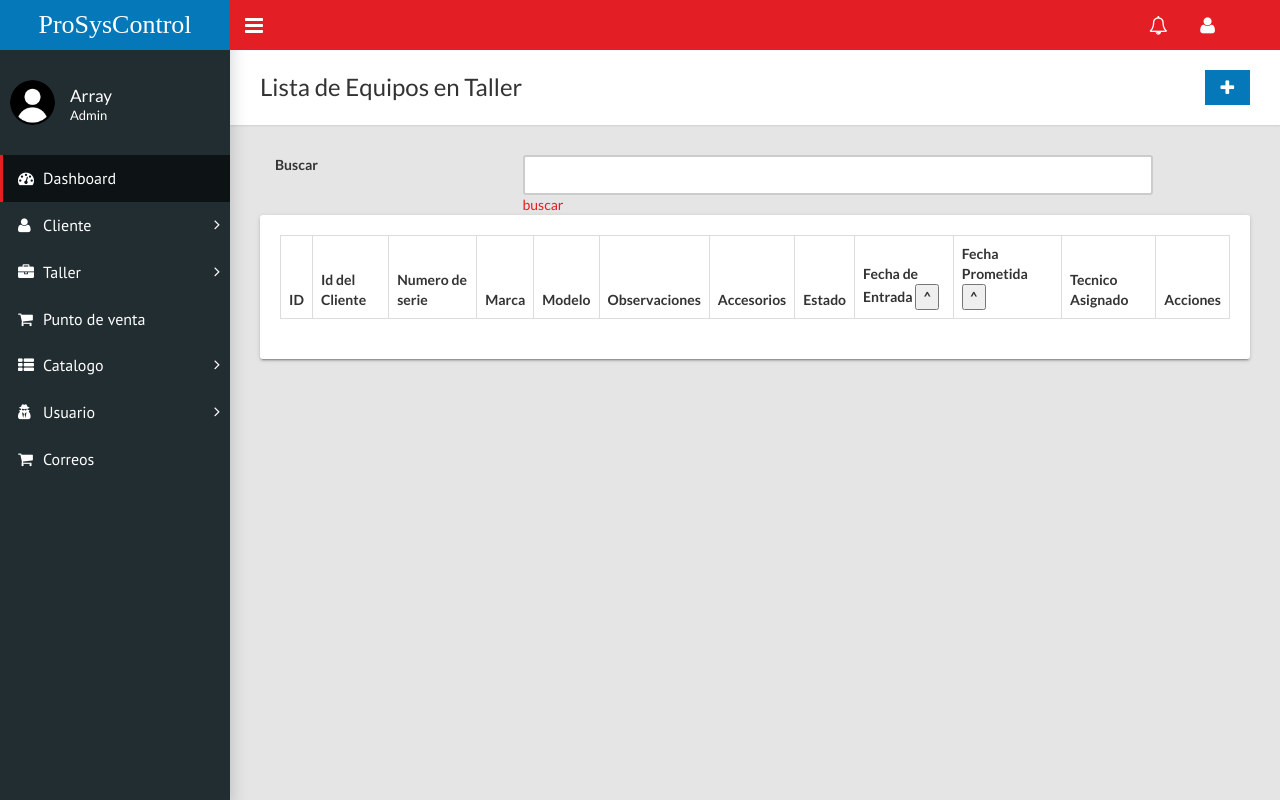
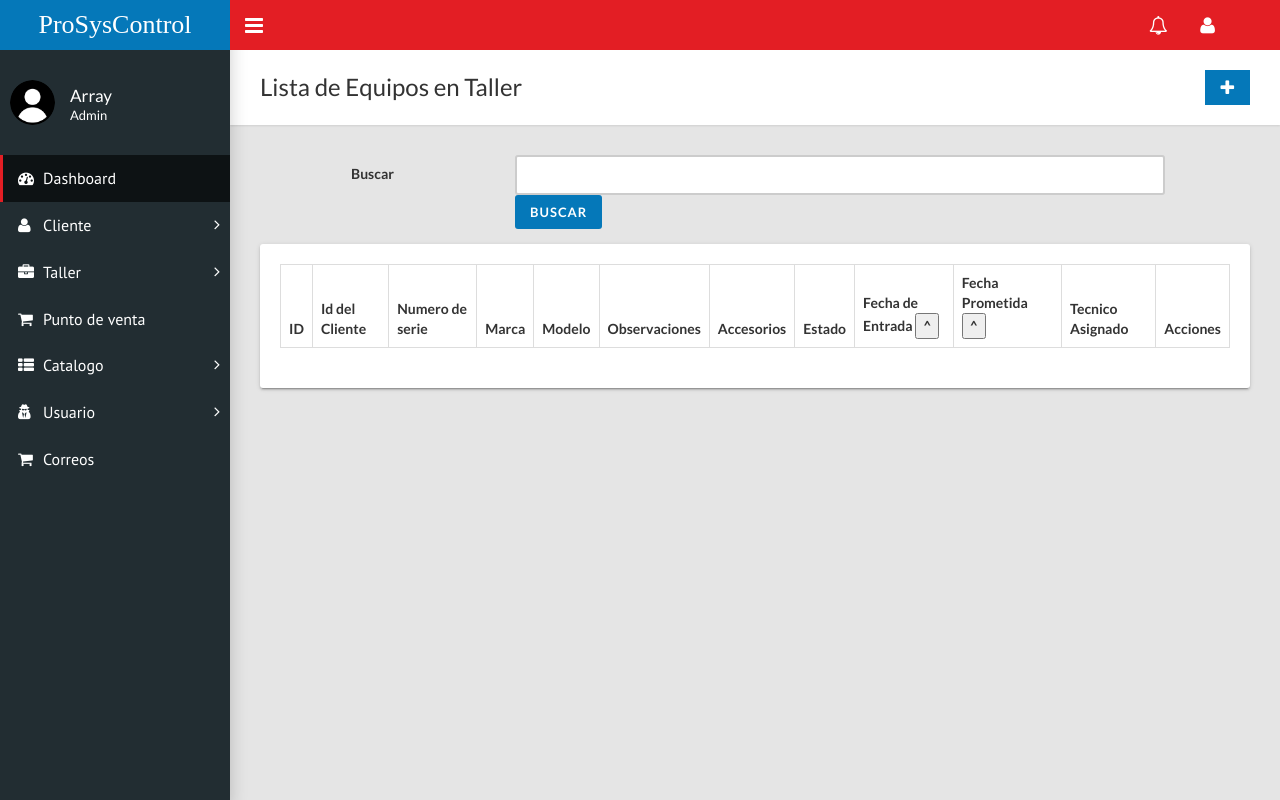
Before and after one commit to Byorsh/ProSysControlv2-2, a PHP site: template vistas/taller/index.php in a window 1280 px wide. Run offline with PHP 8.4, Linux system fonts and the light colour scheme; the template is opened without the code that fills it, so the values that code supplies are empty; a user stored in the database is signed in; some libraries are stand-ins or nearby versions.

Commit message:
Busqueda 1.0 en taller ya funcional
Ya se pueden buscar distintas cosas con una barra la cual esta validada de no estar vacia y respeta la pagina en la que se hizo la busqueda

```diff
--- a/modelos/taller.php
+++ b/modelos/taller.php
@@ -384,9 +384,7 @@ class Taller{
             }
             $consulta = $this->pdo->prepare("SELECT * FROM ordenreparacion ".$where.";");
 
-
-            //$consulta = $this->pdo->prepare("SELECT * FROM `ordenreparacion` WHERE `marca` LIKE '$busqueda';");
-            echo("SELECT * FROM ordenreparacion ".$where.";");
+            //PARA VER COMO SALE LA CONSULTA DESCOMENTAR ESTA LINEA echo("SELECT * FROM ordenreparacion ".$where.";");
             $consulta->execute();
             return $consulta->fetchAll(PDO::FETCH_OBJ);
         }catch(Exception $excepcion){
--- a/vistas/taller/index.php
+++ b/vistas/taller/index.php
@@ -14,17 +14,31 @@
 
 
     <!--aaaaaaaaa -->
+    <form class="form-horizontal" method="POST"
+    <?php
+                      if(isset($_GET['pagina'])){
+                        echo "action='?c=taller&a=BuscaryPaginar&pagina=",$_GET['pagina'],"'";
+                      }
+                      else{
+
+                        echo "action='?c=taller&a=Buscar'";
+                      }
+                      ?>
+
+
+    >
     <div class="form-group">
                     <label class="control-label col-md-3" for="campo" >Buscar</label>
 
                     <div class="col-md-8">
-                      <input class="form-control" name="campo" id="campo" type="text">
-                      <a href='?c=taller&a=Buscar&q=ASUS'>buscar</a>
+                      <input class="form-control" name="campo" id="campo" type="text" required>
+                      <button class="btn btn-primary" type="submit" id="submitButton">Buscar</button>
                     </div>
                   </div>
 
 
     <div>
+</form>
 
 
   </div>
@@ -80,7 +94,6 @@
                       <?php endforeach; ?>
                       <!--condicion para ocultar si es secretario-->
                       <?php
-                      echo("entro");
                       if ($_SESSION['tipoUsuario'] != 'Secretario') { ?>
                         <td><a class="btn btn-info btn-flat" href="?c=taller&a=FormModificar&id=<?= $idreparacion ?>"><i class="fa fa-lg fa-refresh"></i></a>
                           <a class="btn btn-warning btn-flat" onclick="return confirm('¿Realmente desea eliminar?')" href="?c=taller&a=Borrar&id=<?= $idreparacion ?>"><i class="fa fa-lg fa-trash"></i></a>
```
Also changed, not shown: controladores/taller.controlador.php (+13 -0 lines).
